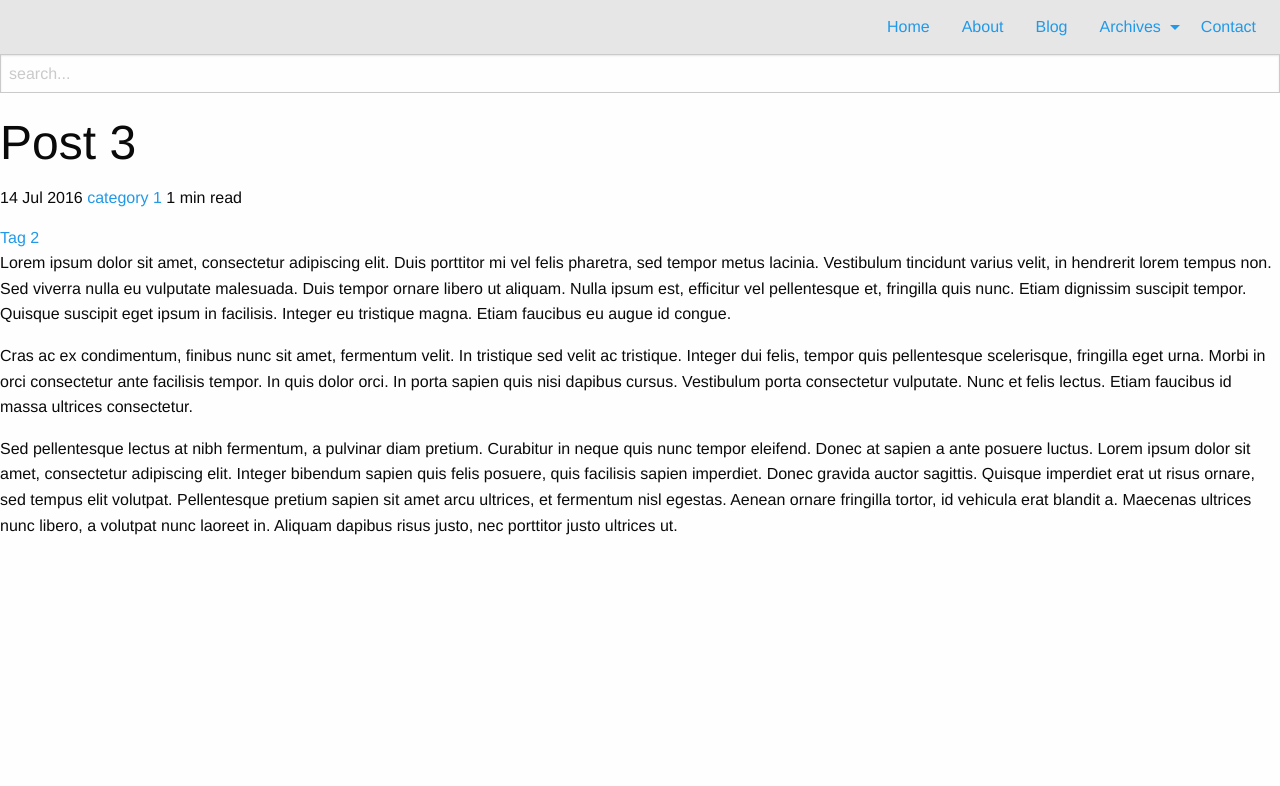
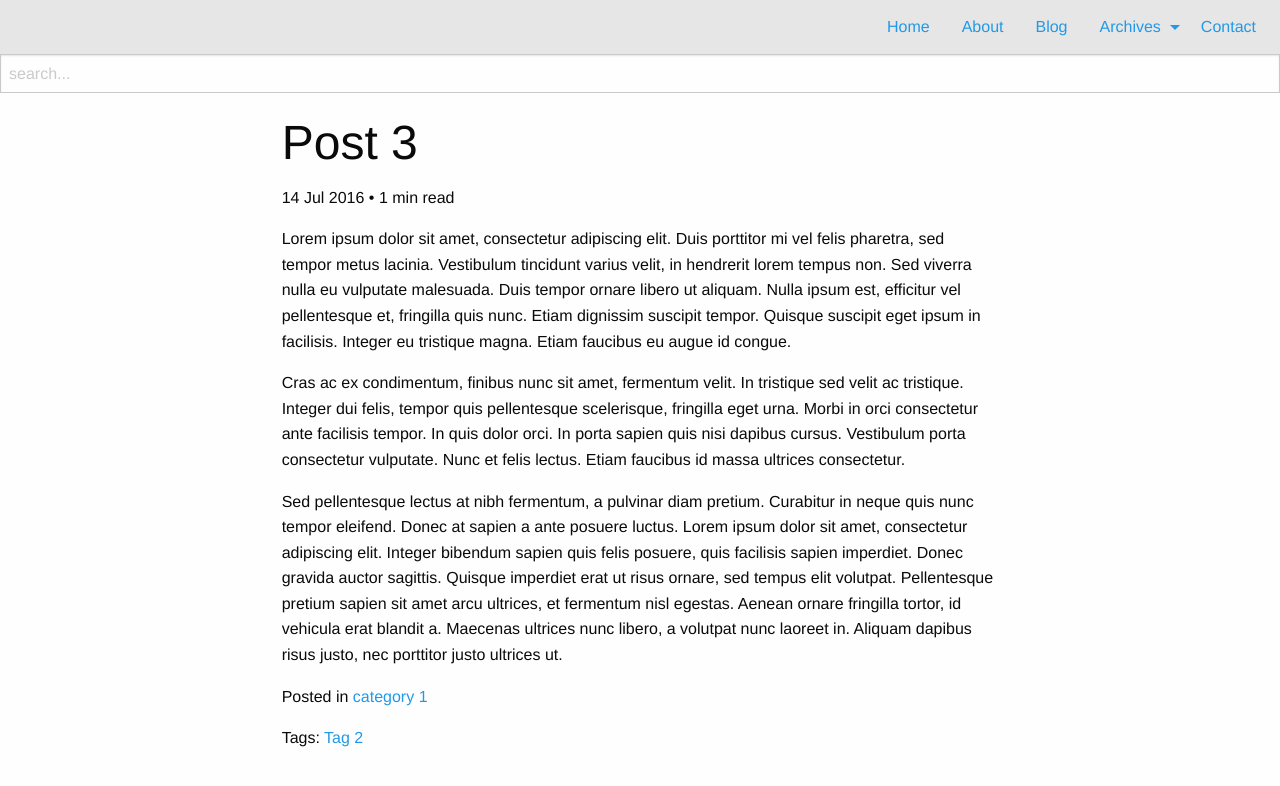
Before and after one commit to yanyil/jekyll-blog, a Jekyll site: the page built from blog/category 1/_posts/2016-07-14-post-three.md, in a window 1280 px wide. Shown: the top 786 px of the page. Built offline with Jekyll 4.4.1, drawn with Linux system fonts in a browser that asks for light colours; comment, search, counter and statistics services are not loaded.

Commit message:
Change layout
- move category and tags to post footer
- center post content

```diff
--- a/_layouts/default.html
+++ b/_layouts/default.html
@@ -7,7 +7,9 @@
 
     {% include search.html %}
 
-    {{ content }}
+    <div class="row medium-8 large-7 columns">
+      {{ content }}
+    </div>
 
     <script src="{{ site.github.url }}/js/vendor/jquery.min.js"></script>
     <script src="{{ site.github.url }}/js/vendor/what-input.min.js"></script>
--- a/_layouts/post.html
+++ b/_layouts/post.html
@@ -9,14 +9,22 @@ layout: default
     </h1>
     <p>
       <time datetime="{{ page.date }}">{{ page.date | date_to_string }}</time>
-      <a href="{{ site.github.url }}/archives/categories/#{{ page.categories[1] | slugify }}">{{ page.categories[1] }}</a>
-      {% include reading-time.html %}
+       • {% include reading-time.html %}
     </p>
-    {% for tag in page.tags %}
-      <a href="{{ site.github.url }}/archives/tags/#{{ tag | slugify }}">{{ tag }}</a>
-    {% endfor %}
   </header>
   {{ content }}
+
+  <footer>
+    <p>Posted in
+      <a href="{{ site.github.url }}/archives/categories/#{{ page.categories[1] | slugify }}">{{ page.categories[1] }}</a>
+    </p>
+
+    <p>Tags:
+      {% for tag in page.tags %}
+        <a href="{{ site.github.url }}/archives/tags/#{{ tag | slugify }}">{{ tag }}</a>
+      {% endfor %}
+    </p>
+  </footer>
 
   {% if page.comments %}
     {% include disqus.html %}
```
